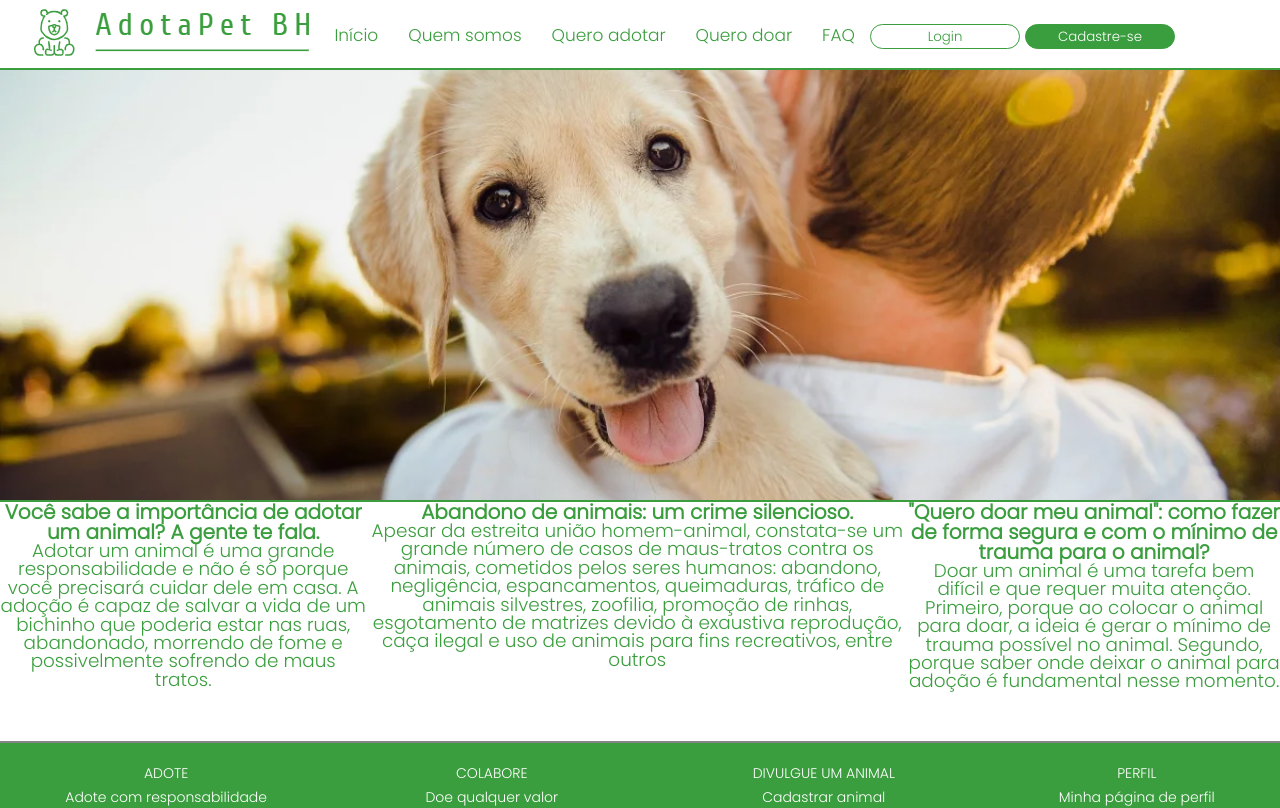
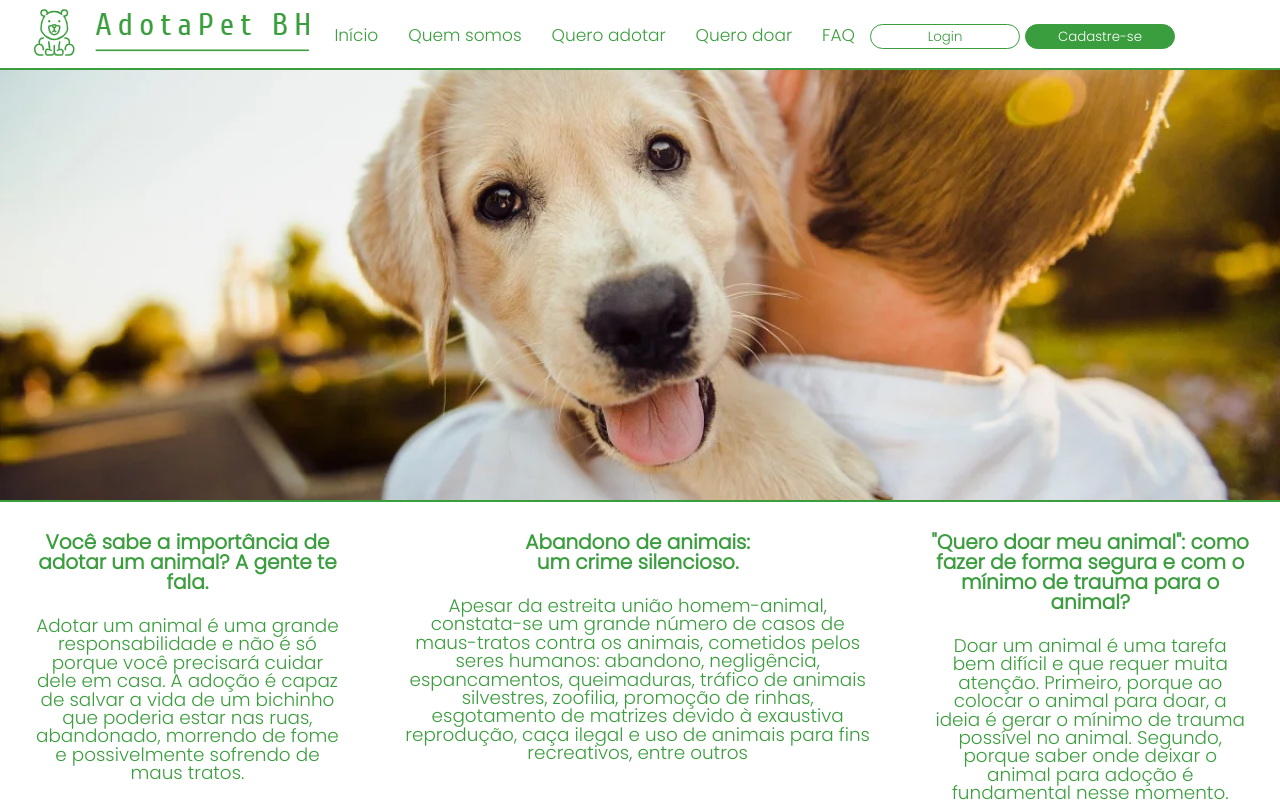
Before and after one commit to Guilherme-Ventura/AdotaPetBH-2.0, an Angular app: page / in a window 1280 px wide. Shown: the top 808 px of the page. Built offline with nearby package versions, Linux system fonts and the light colour scheme.

Commit message:
alteração página HOME

```diff
--- a/src/app/componets/pages/home/home.component.css
+++ b/src/app/componets/pages/home/home.component.css
@@ -19,6 +19,10 @@
     /*padding: 10px 20px 0px 20px;*/
 }
 
+.topicos-conteudo {
+  margin: 30px;
+}
+
 .topicos-rodape {
     background-color: #3B9E3E;
     padding: 10px 0;
@@ -32,6 +36,7 @@ h2{
     font-size: 125%;
     font-weight: bold;
     padding-top: 0px;
+    margin-bottom: 25px;
 }
 
 p{
--- a/src/app/componets/pages/home/home.component.html
+++ b/src/app/componets/pages/home/home.component.html
@@ -13,7 +13,7 @@
     </div>
     <div class="topicos-conteudo">
         <i class=""></i>
-        <h2>Abandono de animais:
+        <h2>Abandono de animais:<br>
             um crime silencioso.
         </h2>
         <p>Apesar da estreita união homem-animal, constata-se um grande número de casos de maus-tratos contra os
```
